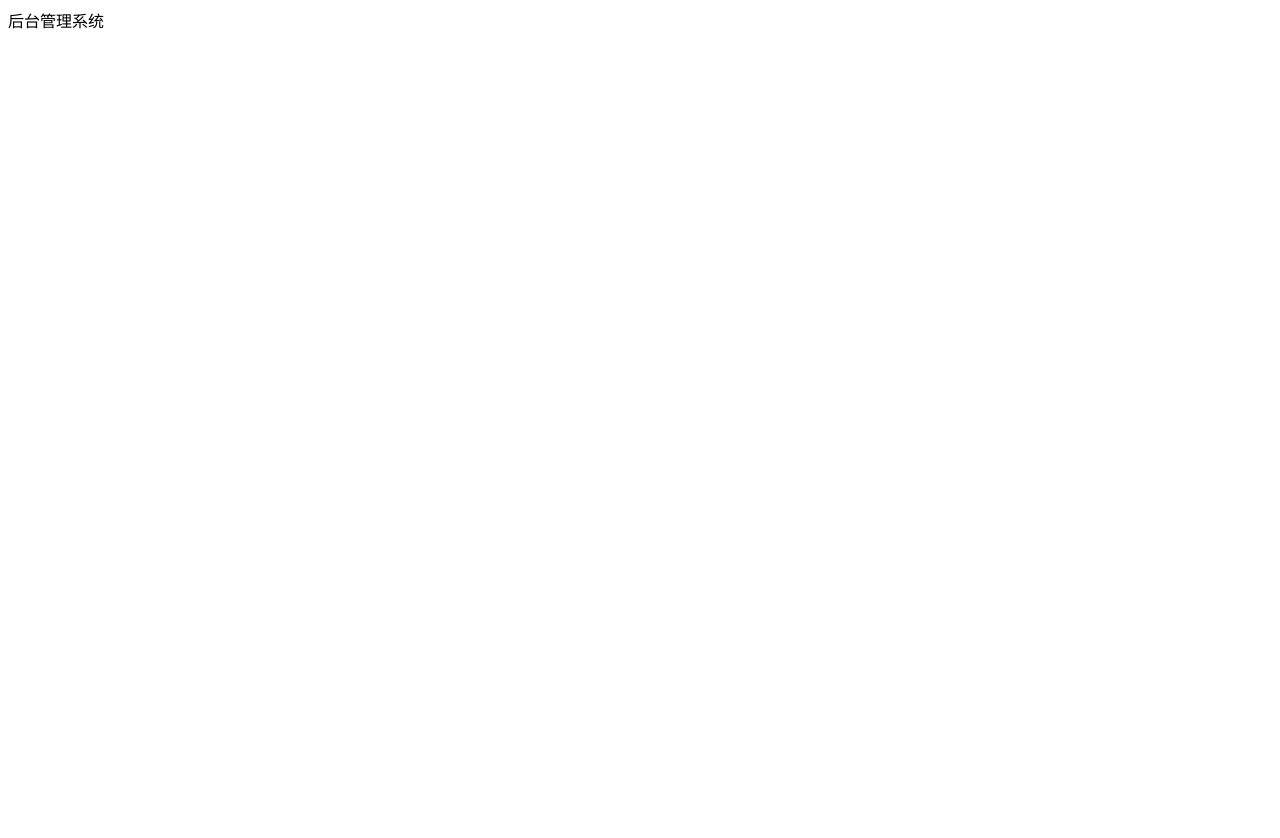
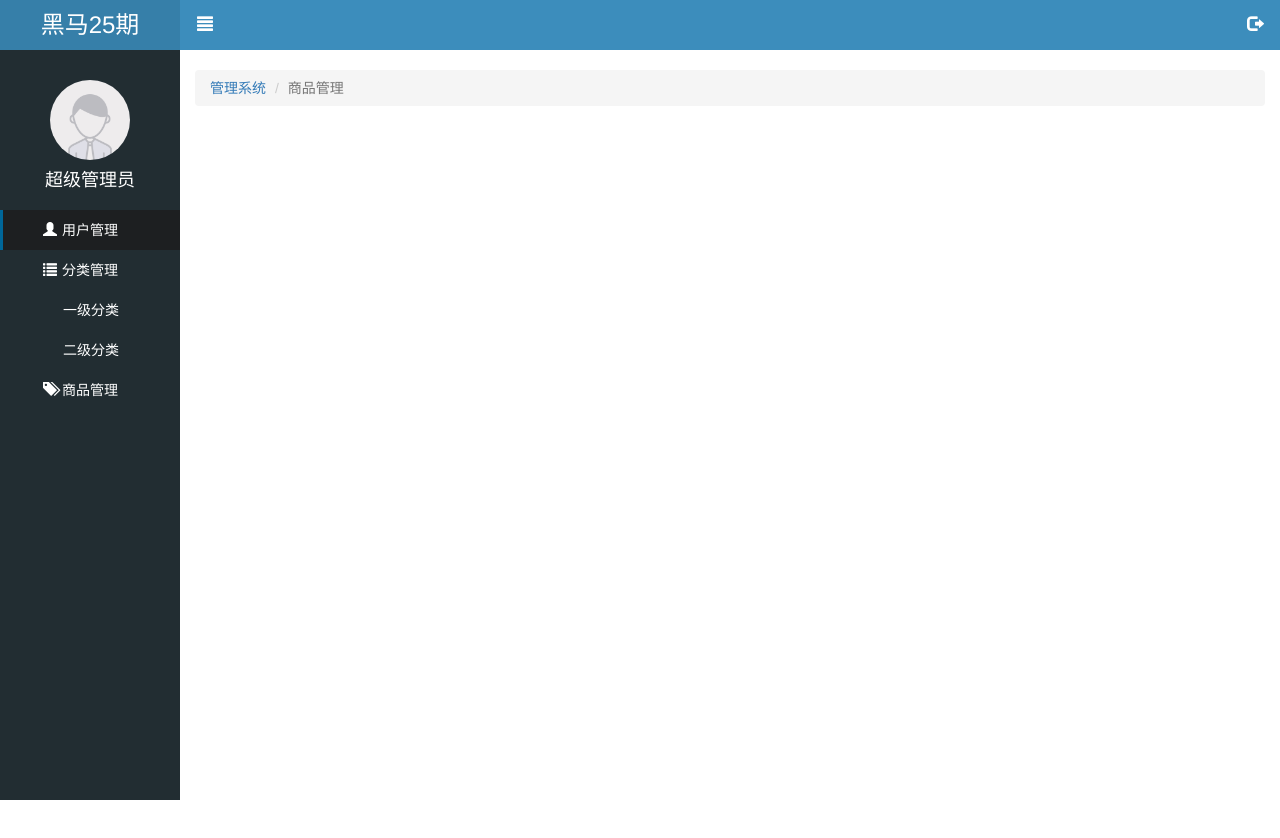
Before and after one commit to zhaodz12388/letao, a website: page public/back/index.html in a window 1280 px wide. Before the commit the page ends 800 px from the top, so only its background shows below. Drawn offline with Linux system fonts and the light colour scheme.

Commit message:
公共页静态页面完成

```diff
--- a/public/back/css/common.css
+++ b/public/back/css/common.css
@@ -1,5 +1,16 @@
 .body_bg{
     background-color: #222D32;
+}
+a:link,
+a:visited,
+a:hover,
+a:active {
+    text-decoration: none;
+}
+ul {
+    list-style: none;
+    margin: 0;
+    padding: 0;
 }
 .panel .panel-title{
     height: 40px;
@@ -10,3 +21,86 @@
 .mt_150{
     margin-top: 150px;
 }
+/*左侧栏*/
+.lt-aside{
+    width: 180px;
+    height: 100%;
+    background-color: #222D32;
+    position: fixed;
+    left: 0;
+    top: 0;
+    z-index: 999;
+}
+.lt-aside .brand{
+    height: 50px;
+    line-height: 50px;
+    font-size: 24px;
+    background-color: #367FA9;
+    text-align: center;
+}
+.lt-aside .brand a {
+    color: white;
+}
+.lt-aside .user img{
+    width: 80px;
+    height: 80px;
+    border-radius: 50%;
+    display: block;
+    margin: 0 auto;
+}
+.lt-aside .user p{
+    height: 40px;
+    line-height: 40px;
+    text-align: center;
+    font-size: 18px;
+    color: white;
+}
+.lt-aside .user {
+    padding-top: 30px;
+}
+.lt-aside .nav ul li a{
+    height: 40px;
+    line-height: 40px;
+    display: block;
+    color: white;
+    padding-left: 40px;
+    border-left: 3px solid transparent;
+}
+
+.lt-aside .nav ul li a i{
+    margin-right: 5px;
+}
+.lt-aside .nav a.current {
+    background-color: #1D1F21;
+    border-left: 3px solid #006699;
+}
+.lt-aside .nav .child a {
+    padding-left: 60px;
+}
+/*头部*/
+.lt-topbar{
+    height: 50px;
+    width: 100%;
+    background-color: #3C8DBC;
+    position: fixed;
+    top: 0;
+    left: 0;
+    padding-left: 180px;
+}
+.lt-topbar a{
+    width: 50px;
+    height: 50px;
+    line-height: 50px;
+    text-align: center;
+    color: white;
+    font-size: 16px;
+}
+.lt-main {
+    height: 1000px;
+    width: 100%;
+    padding-left: 180px;
+    padding-top: 50px;
+}
+.breadcrumb{
+    margin-top: 20px;
+}
--- a/public/back/index.html
+++ b/public/back/index.html
@@ -5,9 +5,58 @@
     <meta name="viewport"
           content="width=device-width, user-scalable=no, initial-scale=1.0, maximum-scale=1.0, minimum-scale=1.0">
     <meta http-equiv="X-UA-Compatible" content="ie=edge">
-    <title>Document</title>
+    <title>乐淘商城</title>
+    <link rel="stylesheet" href="./lib/bootstrap/css/bootstrap.css">
+    <link rel="stylesheet" href="./lib/bootstrap-validator/css/bootstrapValidator.min.css">
+    <link rel="stylesheet" href="./lib/nprogress/nprogress.css">
+    <link rel="stylesheet" href="./css/common.css">
 </head>
-<body>
-<div>后台管理系统</div>
+<body >
+<!--左侧侧边栏-->
+<div class="lt-aside">
+    <div class="brand"><a href="#">黑马25期</a></div>
+    <div class="user">
+        <img src="./images/default.png" alt="">
+        <p>超级管理员</p>
+    </div>
+    <div class="nav">
+        <ul>
+            <li ><a href="#" class="current"><i class="glyphicon glyphicon-user"></i><span>用户管理</span></a></li>
+            <li><a href="#"><i class="glyphicon glyphicon-list"></i><span>分类管理</span></a>
+                <div class="child" >
+                    <a href="first.html">一级分类</a>
+                    <a href="second.html">二级分类</a>
+                </div>
+
+            </li>
+            <li><a href="#"><i class="glyphicon glyphicon-tags"></i><span>商品管理</span></a></li>
+
+        </ul>
+    </div>
+
+</div>
+<div class="lt-main">
+<div class="lt-topbar">
+    <a href="#" class="pull-left"><i class="glyphicon glyphicon-align-justify"></i></a>
+    <a href="#" class="pull-right"><i class="glyphicon glyphicon-log-out"></i></a>
+</div>
+<div class="container-fluid">
+    <ol class="breadcrumb">
+        <li><a href="#">管理系统</a></li>
+
+        <li class="active">商品管理</li>
+    </ol>
+</div>
+</div>
+
+
+<script src="./lib/jquery/jquery.min.js"></script>
+<script src="./lib/bootstrap/js/bootstrap.min.js"></script>
+<script src="./lib/bootstrap-validator/js/bootstrapValidator.min.js"></script>
+<script src="./lib/nprogress/nprogress.js"></script>
+<script src="./js/common.js"></script>
+<script src="./js/index.js"></script>
+
+
 </body>
 </html>
```
Also changed, not shown: public/back/images/default.png (added), public/back/js/index.js (added).
